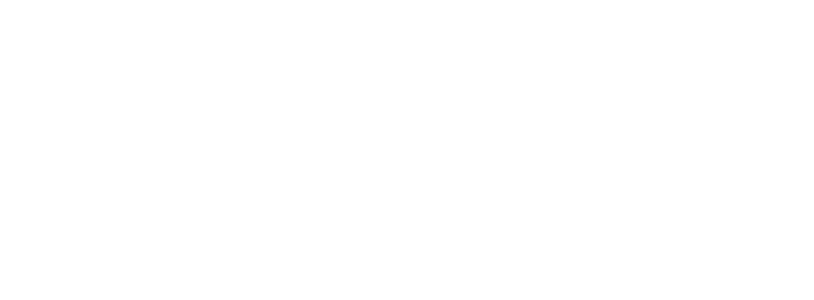
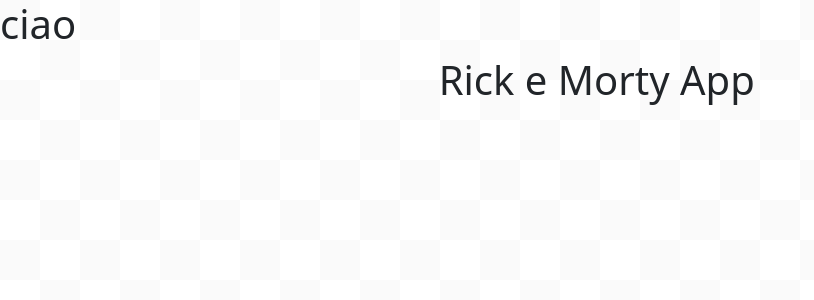
Before and after one commit to ryampeguero/vite-rick-morty, a Vue app: page / in a window 1280 px wide. Shown: the top 300 px of the page, without its empty margins (0-814 px from the left). Built offline with nearby package versions, Linux system fonts and the light colour scheme.

Commit message:
feat: setted background

```diff
--- a/src/App.vue
+++ b/src/App.vue
@@ -1,12 +1,16 @@
 <script>
+import AppHeader from "./components/AppHeader.vue"
 export default {
-
+  components: {
+    AppHeader,
+  }
 }
 </script>
 
 <template>
+  <h1>ciao</h1>
 
+  <AppHeader />
 </template>
 
-<style>
-</style>
+<style></style>
--- /dev/null
+++ b/src/components/AppHeader.vue
@@ -0,0 +1,21 @@
+<script>
+export default {
+    data() {
+
+    }
+}
+</script>
+
+<template>
+    <div class="container-fluid">
+        <div class="row">
+            <div class="col"></div>
+            <div class="col">
+                <h1>Rick e Morty App</h1>
+            </div>
+            <div class="col"></div>
+        </div>
+    </div>
+</template>
+
+<style lang="scss" scoped></style>
--- a/src/style/general.scss
+++ b/src/style/general.scss
@@ -1,3 +1,15 @@
-
 // Then import Bootstrap
 @import "../node_modules/bootstrap/scss/bootstrap";
+
+* {
+    margin: 0;
+    padding: 0;
+    box-sizing: border-box;
+}
+
+body {
+    background-image: repeating-conic-gradient(#ffffff 0% 25%, #fafafa 0% 50%);
+    background-position: 0 0, 40px 40px;
+    background-size: 80px 80px;
+    background-color: #fafafa;
+}
```
